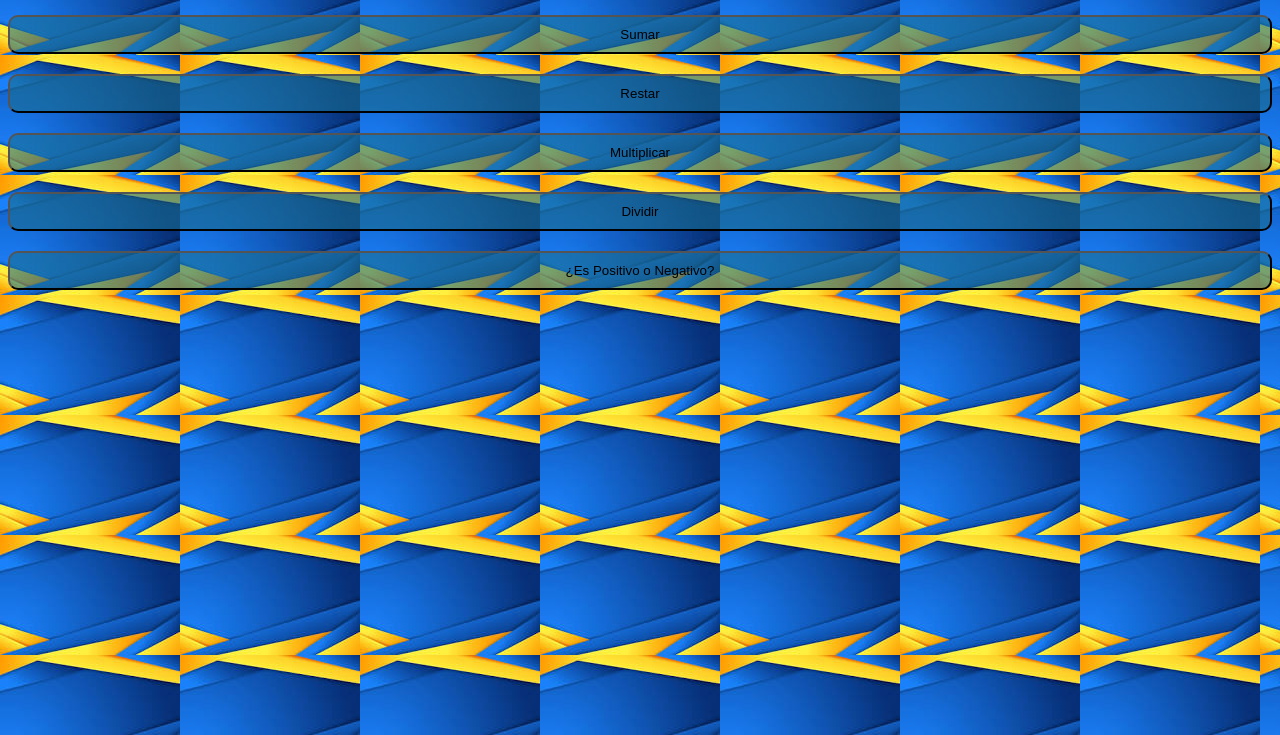
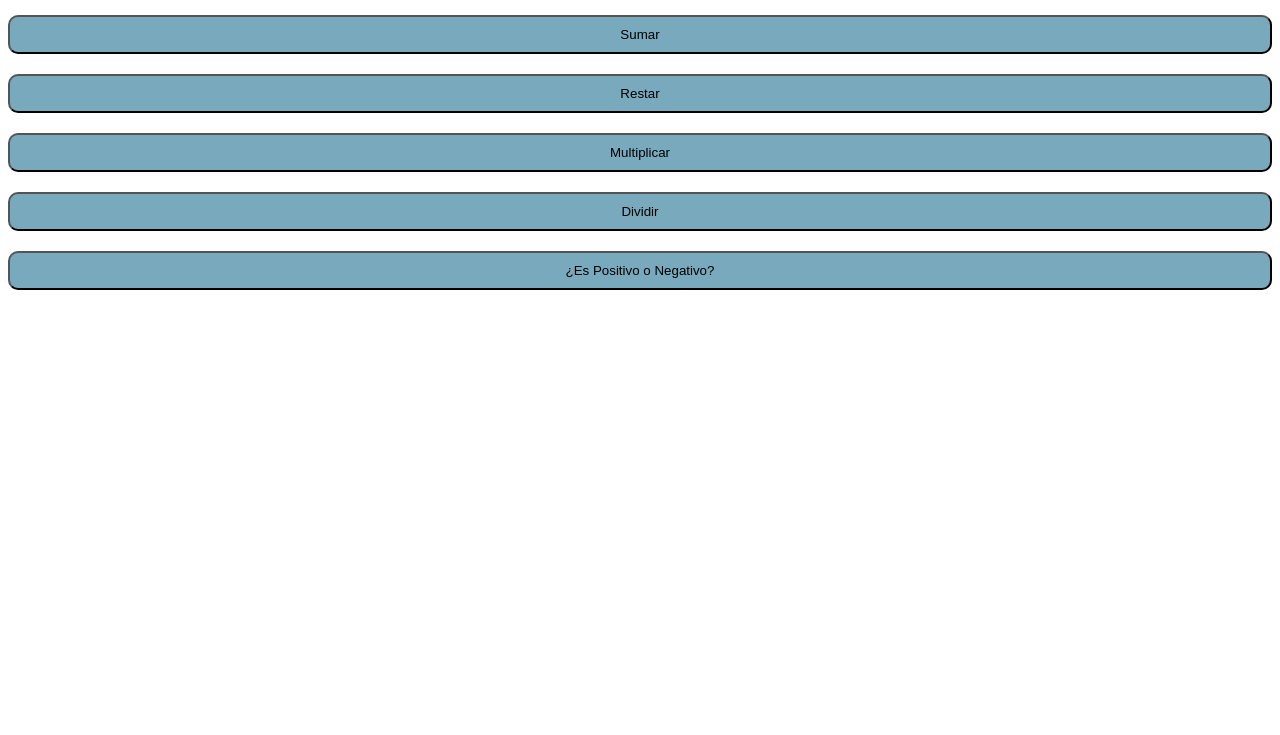
Before and after one commit to CarmenRojas179719/portafolio-evidencias, a plain HTML site: page practica_1_p3.html in a window 1280 px wide. Shown: the part 65-800 px from the top of the page. Drawn offline with Linux system fonts and the light colour scheme.

Commit message:
Add files via upload

```diff
--- a/practica_1_p3.html
+++ b/practica_1_p3.html
@@ -89,7 +89,7 @@
     </style>
 
 </head>
-<body background="fondo.jfif"  width="100px">
+<body>
     <h1> O P E R A C I O N E S    M A T E M A T I C A S </h1>
 
     <div>
```
